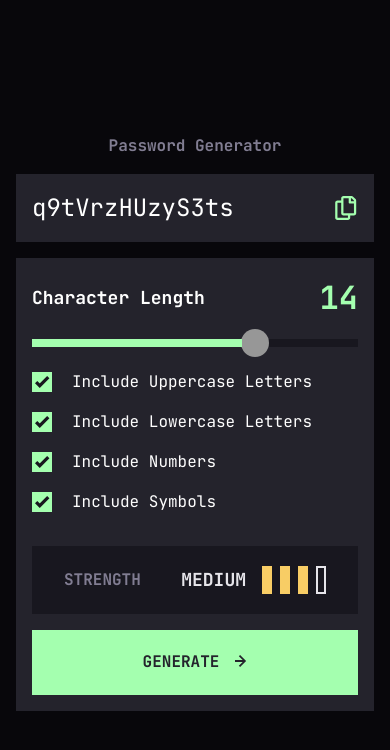
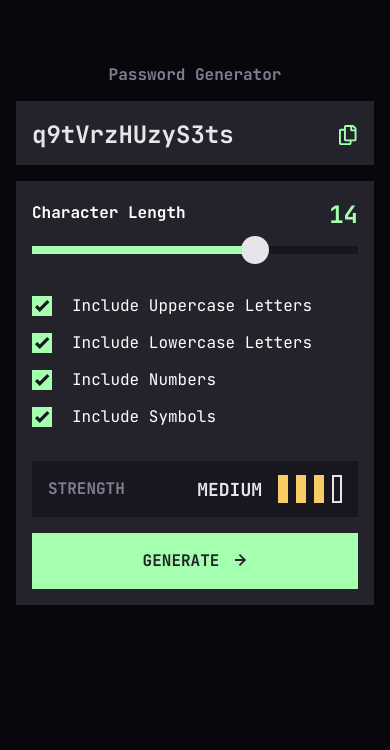
Before and after one commit to AlexisC73/password-generator, a Next.js app: page / in a window 390 px wide. Shown: the top 750 px of the page. Built offline with nearby package versions, Linux system fonts and the light colour scheme.

Commit message:
update mobile first css

```diff
--- a/app/globals.css
+++ b/app/globals.css
@@ -12,7 +12,7 @@ body {
 
 .customInput {
   position: absolute;
-  top: 17px;
+  top: 13px;
   appearance: none;
   height: 8px;
   background-color: #18171f;
@@ -21,7 +21,7 @@ body {
 
 .customInput::-webkit-slider-thumb {
   appearance: none;
-  background-color: #979797;
+  background-color: #e6e5ea;
   height: 28px;
   width: 28px;
   border-radius: 50%;
@@ -33,14 +33,10 @@ body {
   border: 2px solid #a4ffaf;
 }
 
-.field {
-  position: relative;
-}
-
 .progressBar {
   position: absolute;
   z-index: 1;
-  top: 17px;
+  top: 13px;
   height: 8px;
   left: 0px;
   background-color: #a4ffaf;
--- a/app/page.tsx
+++ b/app/page.tsx
@@ -125,22 +125,30 @@ export default function Home () {
   }
 
   return (
-    <main className='flex min-h-screen flex-col items-center gap-y-4 justify-center p-[16px] max-w-[540px] mx-auto'>
-      <h1 className='text-[#817D92] font-bold'>Password Generator</h1>
-      <div className='text-white bg-[#24232C] p-[16px] flex justify-between w-full text-[24px] items-center'>
-        <p>{password}</p>
-        <div className='text-neon hover:text-white cursor-pointer flex gap-x-4 items-center'>
+    <main className='flex min-h-screen flex-col items-center gap-y-[14px] lg:gap-y-[24px] p-[16px] max-w-[540px] mx-auto mt-[47px]'>
+      <h1 className='text-[#817D92] text-[16px] font-bold'>
+        Password Generator
+      </h1>
+      <div className='flex flex-col w-full gap-y-4'>
+        <div className='bg-[#24232C] flex justify-between w-full text-[24px] items-center py-[12px] pt-[16px] px-[16px]'>
+          <p className='font-bold text-[#E6E5EA]'>{password}</p>
+          <div className='text-neon text-[20px] hover:text-white cursor-pointer flex gap-x-4 items-center'>
             {copied ? <p className='text-[18px]'>COPIED</p> : null}
             <CopyIcon onClick={() => copyToClipboard()} />
           </div>
         </div>
-      <div className='text-white bg-[#24232C] p-[16px] flex flex-col justify-between w-full text-[24px] items-center gap-y-4'>
-        <div className='w-full mb-4 gap-y-2'>
+
+        <div className='text-white bg-[#24232C] p-[16px] flex flex-col justify-between w-full text-[24px] items-center'>
+          <div className='w-full mb-8'>
             <div className='flex justify-between w-full items-center'>
-            <p className='font-bold text-[18px]'>Character Length</p>
-            <p className='text-neon font-bold text-[32px]'>{passwordLength}</p>
+              <p className='font-bold text-[16px] -mt-[5px]'>
+                Character Length
+              </p>
+              <p className='text-neon font-bold text-[24px] align-text-top'>
+                {passwordLength}
+              </p>
             </div>
-          <div className='field pb-4'>
+            <div className='field relative pb-[30px]'>
               <div className='progressBar' ref={progressBar}></div>
 
               <input
@@ -157,7 +165,7 @@ export default function Home () {
             </div>
           </div>
 
-        <ul className='flex flex-col gap-y-4 self-start mb-4'>
+          <ul className='flex flex-col gap-y-4 self-start'>
             <OptionsGroup
               activated={options.uppercase}
               label='Include Uppercase Letters'
@@ -180,14 +188,17 @@ export default function Home () {
             />
           </ul>
 
+          <div className='w-full flex flex-col gap-y-4 pt-[34px]'>
             <PasswordStrength strength={passwordStrength} />
             <button
-          className='flex text-[#24232C] font-bold text-[16px] items-center gap-x-4 bg-neon w-full h-[65px] justify-center'
+              className='flex text-[#24232C] font-bold text-[16px] items-center gap-x-4 bg-neon w-full h-[56px] justify-center'
               onClick={() => generatePassword()}
             >
               <p>GENERATE</p>
               <ArrowRightIcon className='-mt-[2px]' />
             </button>
+          </div>
+        </div>
       </div>
     </main>
   )
@@ -200,7 +211,7 @@ type OptionProps = {
 }
 const OptionsGroup = ({ label, activated, onClickAction }: OptionProps) => {
   return (
-    <li className='flex self-start items-center gap-x-5'>
+    <li className='flex self-start items-center h-[21px] gap-x-5'>
       <div onClick={onClickAction} className='cursor-pointer'>
         <Checkbox checked={activated} />
       </div>
--- a/presentation/@shared/passwordStrength/PasswordStrength.tsx
+++ b/presentation/@shared/passwordStrength/PasswordStrength.tsx
@@ -19,7 +19,7 @@ export const PasswordStrength = ({ strength }: { strength: number }) => {
       : 'TOO WEAK!'
 
   return (
-    <div className='flex justify-between w-full bg-[#18171F] px-[32px] py-[20px] items-center'>
+    <div className='flex justify-between w-full bg-[#18171F] px-[16px] py-[14px] items-center'>
       <p className='text-[#817D92] text-[16px] font-bold'>STRENGTH</p>
       <div className='flex gap-x-4 items-center'>
         <p className='text-[18px] font-bold text-[#E6E5EA]'>{strengthText}</p>
```
Lines whose indentation alone changed are shown as unchanged.
